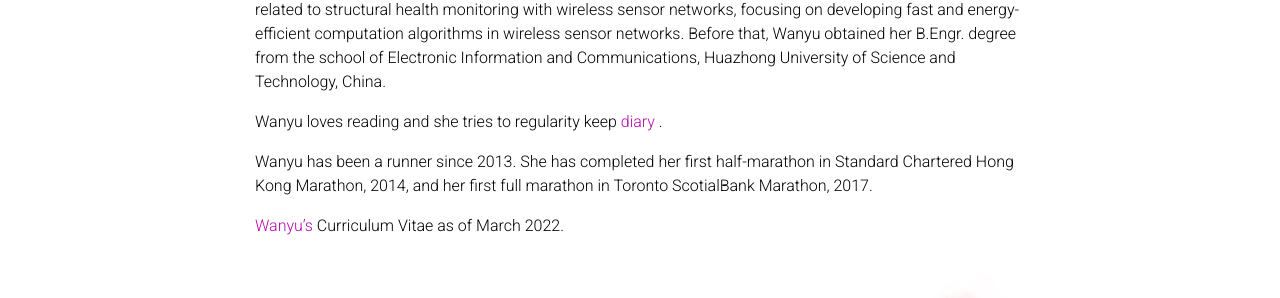
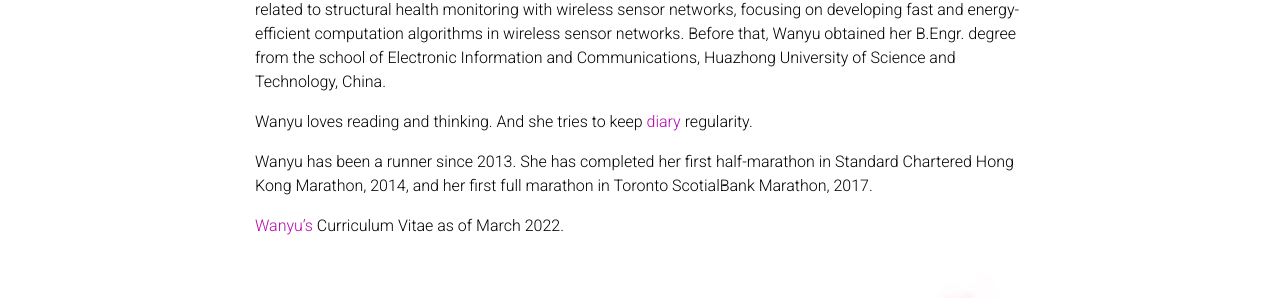
Before and after one commit to wanyu-lin/wanyulin.github.io, a Jekyll site: the page built from _pages/biography.md, in a window 1280 px wide and 1073 px high. Shown: the part 370-668 px from the top of the window. Built offline with Jekyll 4.4.1, drawn with Linux system fonts in a browser that asks for light colours; comment, search, counter and statistics services are not loaded; a style sheet for code colours, icons or effects is not loaded.

Commit message:
Update biography.md

```diff
--- a/_pages/biography.md
+++ b/_pages/biography.md
@@ -13,7 +13,7 @@
 <p>Wanyu completed her M. Phil degree from the Department of Computing in Hong Kong Polytechnic University, under the supervision of Professor <a href="https://www4.comp.polyu.edu.hk/~csjcao/">Jiannong Cao</a>. In particular, she got involved in the research projects related to structural health monitoring with wireless sensor networks, focusing on developing fast and energy-efficient computation algorithms in wireless sensor networks. Before that, Wanyu obtained her B.Engr. degree from the school of Electronic Information and Communications, Huazhong University of Science and Technology, China.</p>
 
 
-<p>Wanyu loves reading and she tries to regularity keep <a href="https://wanyu-lin.github.io/blog/posts/">diary </a>.</p>
+<p>Wanyu loves reading and thinking. And she tries to keep <a href="https://wanyu-lin.github.io/blog/posts/">diary </a>regularity.</p>
 
 <p>Wanyu has been a runner since 2013. She has completed her first half-marathon in Standard Chartered Hong Kong Marathon, 2014, and her first full marathon in Toronto ScotialBank Marathon, 2017. </p>
 
```
